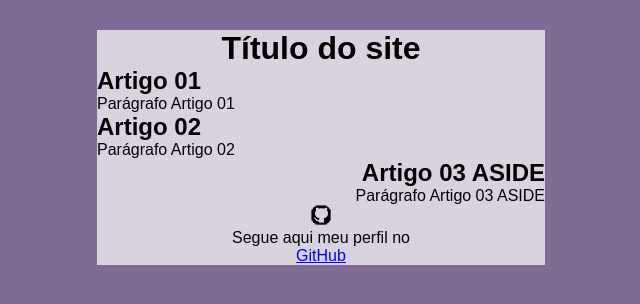
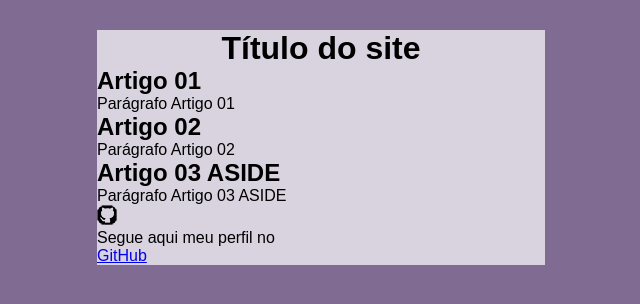
Before and after one commit to ArthurRodDev/Site-Concessionaria, a plain HTML site: page site/index.html in a window 1280 px wide. Shown: the whole page, without its empty margins (319-959 px from the left). Drawn offline with Linux system fonts and the light colour scheme.

Commit message:
Cleaning style

```diff
--- a/site/styles/style.css
+++ b/site/styles/style.css
@@ -19,17 +19,3 @@ main header {
   text-align: center;
   display: block;
 }
-
-article {
-  direction: ltr;
-  width: 50%;
-}
-
-aside {
-  display: inline;
-  direction: rtl;
-}
-
-footer {
-  text-align: center;
-}
```
